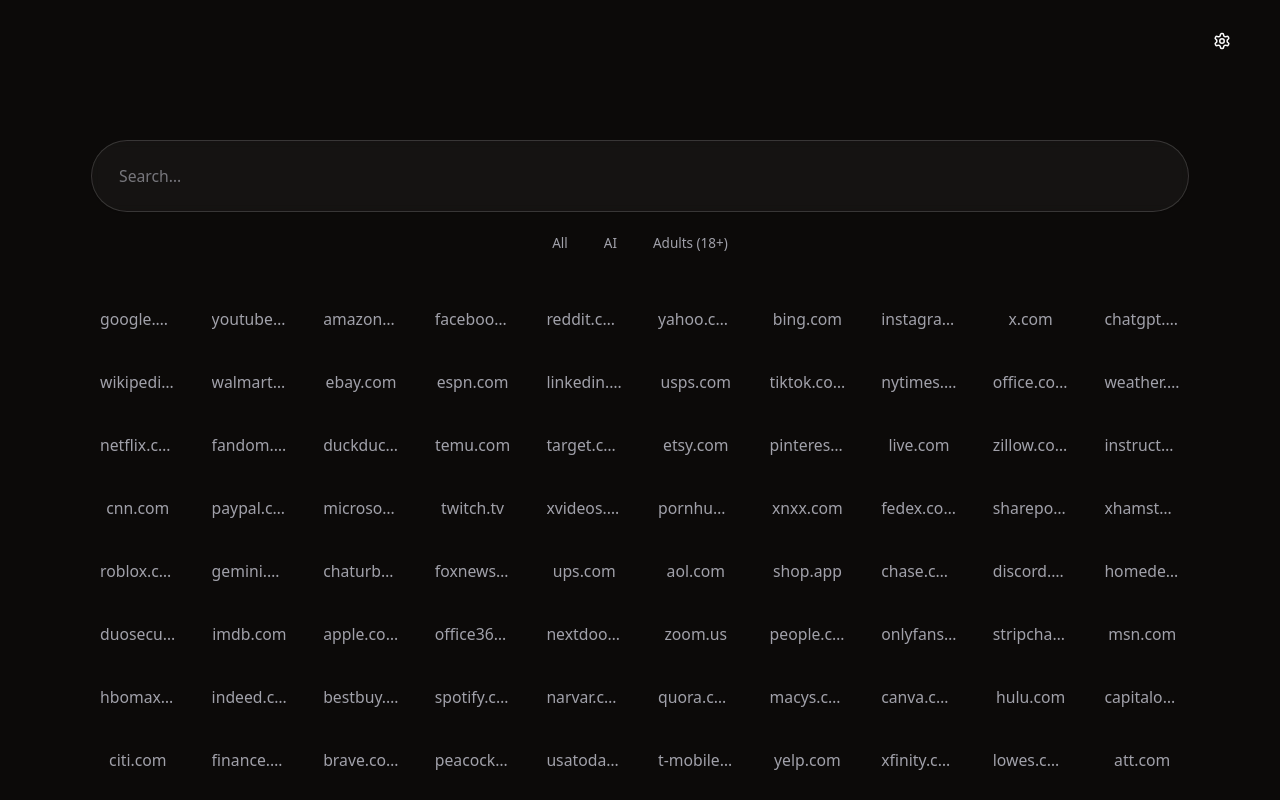
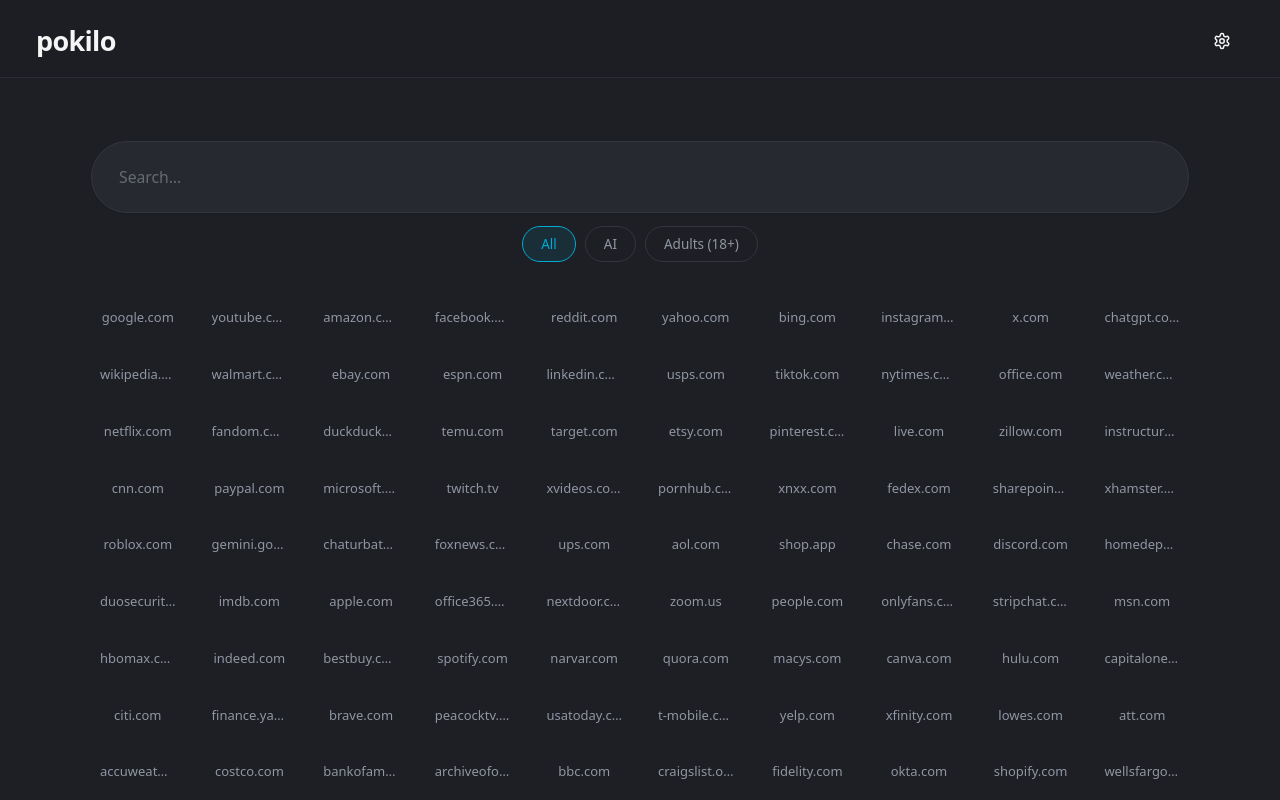
Before and after one commit to shlomixx/link-cloud-pro-ui, a React (Vite) app: page / in a window 1280 px wide. Shown: the top 800 px of the page. Built offline with nearby package versions, Linux system fonts and the light colour scheme; a web font is replaced by a local one.

Commit message:
style: apply Fandom-inspired dark theme with cyan accent
Made-with: Cursor

```diff
--- a/src/App.tsx
+++ b/src/App.tsx
@@ -37,7 +37,7 @@ const App = () => {
             </a>
             <Suspense
               fallback={
-                <div className="min-h-screen bg-gradient-to-br from-gray-900 via-gray-800 to-black flex items-center justify-center">
+                <div className="min-h-screen bg-background flex items-center justify-center">
                   <div className="animate-spin rounded-full h-8 w-8 border-b-2 border-primary"></div>
                 </div>
               }
--- a/src/components/AppHeader.tsx
+++ b/src/components/AppHeader.tsx
@@ -78,22 +78,26 @@ export function AppHeader(props: AppHeaderProps) {
     }
   };
   return (
-    <header ref={headerRef} className="pt-3 sm:pt-4 pb-2 sm:pb-3">
+    <header ref={headerRef} className="sticky top-0 z-50 pt-3 sm:pt-4 pb-2 sm:pb-3 border-b border-border/60 bg-background/80 backdrop-blur-md">
       <div className="container mx-auto">
-        <div className="flex items-center justify-end">
+        <div className="flex items-center justify-between">
+          {/* Fandom-style brandmark */}
+          <a href="/" className="text-xl sm:text-2xl font-bold tracking-tight text-foreground hover:text-primary transition-colors" aria-label="pokilo home">
+            pokilo
+          </a>
           <div className="flex justify-end">
           <DropdownMenu>
             <DropdownMenuTrigger asChild>
-              <Button size="icon" variant="ghost" className="rounded-full">
+              <Button size="icon" variant="ghost" className="rounded-full hover:bg-muted">
                 <Settings className="h-5 w-5" />
               </Button>
             </DropdownMenuTrigger>
             <DropdownMenuContent
               align="end"
-              className={`w-64 rounded-xl border-slate-700/50 bg-slate-900/80 p-2 backdrop-blur-xl`}
+              className="w-64 rounded-xl border-border bg-card p-2 shadow-xl"
             >
-              <DropdownMenuLabel>Settings</DropdownMenuLabel>
-              <DropdownMenuSeparator className="bg-slate-700/50" />
+              <DropdownMenuLabel className="text-muted-foreground text-xs uppercase tracking-wider">Settings</DropdownMenuLabel>
+              <DropdownMenuSeparator className="bg-border" />
 
               <DropdownMenuItem onClick={props.onAddLink} className="rounded-md">
                 <Plus className="mr-2 h-4 w-4" />
@@ -152,9 +156,9 @@ export function AppHeader(props: AppHeaderProps) {
                 </DialogContent>
               </Dialog>
 
-              <DropdownMenuSeparator className="bg-slate-700/50" />
+              <DropdownMenuSeparator className="bg-border" />
 
-              <DropdownMenuLabel>Link Size: {props.linkSize}px</DropdownMenuLabel>
+              <DropdownMenuLabel className="text-muted-foreground text-xs">Link Size: {props.linkSize}px</DropdownMenuLabel>
               <div className="p-2">
                 <Slider
                   defaultValue={[props.linkSize]}
@@ -167,7 +171,7 @@ export function AppHeader(props: AppHeaderProps) {
 
               {(props.onApplyCuratedLinks || props.onResetLocalData) && (
                 <>
-                  <DropdownMenuSeparator className="bg-slate-700/50" />
+                  <DropdownMenuSeparator className="bg-border" />
                   {props.onApplyCuratedLinks && (
                     <DropdownMenuItem onClick={props.onApplyCuratedLinks} className="rounded-md">
                       <Sparkles className="mr-2 h-4 w-4" />
--- a/src/components/LinkCloud.tsx
+++ b/src/components/LinkCloud.tsx
@@ -201,7 +201,7 @@ export function LinkCloud({
               placeholder="Search…"
               value={searchTerm}
               onChange={(e) => onSearchTermChange(e.target.value)}
-              className="h-14 sm:h-16 w-full rounded-full border border-white/15 bg-white/[0.04] px-6 pr-14 text-lg text-foreground placeholder:text-muted-foreground/70 shadow-sm backdrop-blur-sm focus-visible:ring-0 focus-visible:ring-offset-0 focus-visible:border-white/35"
+              className="h-14 sm:h-16 w-full rounded-full border border-border bg-card px-6 pr-14 text-lg text-foreground placeholder:text-muted-foreground/60 shadow-sm focus-visible:ring-2 focus-visible:ring-primary focus-visible:ring-offset-0 focus-visible:border-primary"
               aria-label="Search"
             />
             {searchTerm.trim().length > 0 && (
@@ -210,7 +210,7 @@ export function LinkCloud({
                 variant="ghost"
                 size="icon"
                 onClick={() => onSearchTermChange("")}
-                className="absolute right-2 top-1/2 -translate-y-1/2 h-10 w-10 rounded-full text-muted-foreground hover:text-foreground hover:bg-white/[0.06]"
+                className="absolute right-2 top-1/2 -translate-y-1/2 h-10 w-10 rounded-full text-muted-foreground hover:text-foreground hover:bg-muted"
                 aria-label="Clear search"
               >
                 <X className="h-5 w-5" />
@@ -224,39 +224,26 @@ export function LinkCloud({
           role="group"
           aria-label="Quick categories"
         >
+          {["all", "ai", "adults"].map((cat) => (
             <Button
+              key={cat}
               type="button"
               variant="ghost"
-            className="h-8 rounded-full px-3 text-xs text-muted-foreground hover:text-foreground hover:bg-white/[0.06]"
-            aria-pressed={selectedCategory === "all"}
-            onClick={() => onSelectedCategoryChange("all")}
-          >
-            All
-          </Button>
-          <Button
-            type="button"
-            variant="ghost"
-            className="h-8 rounded-full px-3 text-xs text-muted-foreground hover:text-foreground hover:bg-white/[0.06]"
-            aria-pressed={selectedCategory === "ai"}
+              className={`h-8 rounded-full px-4 text-xs font-medium border transition-colors
+                ${selectedCategory === cat
+                  ? "border-primary bg-primary/10 text-primary"
+                  : "border-border text-muted-foreground hover:text-foreground hover:bg-muted hover:border-muted-foreground/40"
+                }`}
+              aria-pressed={selectedCategory === cat}
               onClick={() => {
-              onAddTemplateCategory("ai");
-              onSelectedCategoryChange("ai");
+                if (cat === "ai") onAddTemplateCategory("ai");
+                if (cat === "adults") onAddTemplateCategory("adults");
+                onSelectedCategoryChange(cat);
               }}
             >
-            AI
+              {cat === "all" ? "All" : cat === "ai" ? "AI" : "Adults (18+)"}
             </Button>
-          <Button
-            type="button"
-            variant="ghost"
-            className="h-8 rounded-full px-3 text-xs text-muted-foreground hover:text-foreground hover:bg-white/[0.06]"
-            aria-pressed={selectedCategory === "adults"}
-            onClick={() => {
-              onAddTemplateCategory("adults");
-              onSelectedCategoryChange("adults");
-            }}
-          >
-            Adults (18+)
-          </Button>
+          ))}
         </div>
 
         <div className="mt-6 sm:mt-8">
@@ -266,7 +253,7 @@ export function LinkCloud({
                 key={link.key}
                 type="button"
                 onClick={() => onLinkClick(link)}
-                className="group flex flex-col items-center gap-2 rounded-2xl px-2 py-2.5 transition-colors hover:bg-white/[0.04] focus-visible:outline-none focus-visible:ring-2 focus-visible:ring-ring/50"
+                className="group flex flex-col items-center gap-2 rounded-xl px-2 py-2.5 transition-colors hover:bg-muted focus-visible:outline-none focus-visible:ring-2 focus-visible:ring-primary/50"
                 aria-label={link.name}
                 title={link.name}
               >
@@ -278,7 +265,7 @@ export function LinkCloud({
                   decoding="async"
                   onError={handleFaviconError}
                 />
-                <span className="w-full truncate text-[13px] sm:text-sm leading-tight text-muted-foreground group-hover:text-foreground">
+                <span className="w-full truncate text-[12px] sm:text-[13px] leading-tight text-muted-foreground group-hover:text-primary">
                   {link.name}
                 </span>
               </button>
--- a/src/index.css
+++ b/src/index.css
@@ -9,67 +9,62 @@ All colors MUST be HSL.
 @layer base {
   :root {
     --background: 0 0% 100%;
-    --foreground: 240 10% 20%;
-    --card: 329 3% 98%;
+    --foreground: 240 10% 12%;
+    --card: 0 0% 100%;
     --card-foreground: 240 10% 3.9%;
     --popover: 0 0% 100%;
     --popover-foreground: 240 10% 5%;
     --primary: 336 78% 57%; /* Mapped from --color-primary */
     --primary-foreground: 0 0% 100%;
-    --secondary: 240 4.8% 91%;
-    --secondary-foreground: 240 7% 10%;
-    --muted: 0 0% 92%;
-    --muted-foreground: 0 0% 36%;
-    --accent: 0 0% 96.1%;
+    --secondary: 240 5% 96%;
+    --secondary-foreground: 240 7% 12%;
+    --muted: 240 5% 96%;
+    --muted-foreground: 240 4% 38%;
+    --accent: 240 5% 96%;
     --accent-foreground: 0 0% 9%;
     --destructive: 0 72% 40%;
     --destructive-foreground: 0 0% 100%;
     --success: 123 38% 37%;
     --success-foreground: 123 38% 30%;
     --info: 199 92% 36%;
-    --border: 240 6% 84%;
-    --input: 240 6% 84%;
+    --border: 240 6% 88%;
+    --input: 240 6% 88%;
     --ring: 240 10% 3.9%;
     --radius: 0.5rem;
-
-    /* Essential gradient variables */
-    --gradient-primary: linear-gradient(135deg, hsl(336 78% 57%), hsl(280 100% 70%));
-    --gradient-secondary: linear-gradient(135deg, hsl(240 100% 70%), hsl(200 100% 70%));
-    --gradient-accent: linear-gradient(135deg, hsl(280 100% 70%), hsl(320 100% 70%));
-    --gradient-card: linear-gradient(135deg, hsla(240 10% 3.9% / 0.8), hsla(240 10% 3.9% / 0.6));
-    --gradient-hover: linear-gradient(135deg, hsl(336 78% 67%), hsl(280 100% 80%));
   }
 
   .dark {
-    --background: 20 14% 4%; /* #0C0A09 */
-    --foreground: 0 0% 99%;   /* #FCFCFC */
-    --card: 212 19% 15%;
-    --card-foreground: 0 0% 98%;
-    --popover: 0 0% 5%;
-    --popover-foreground: 240 10% 85%;
-    --primary: 336 78% 57%; /* Mapped from --color-primary */
+    /* Fandom-inspired dark palette */
+    /* Background: #1D1F23 deep dark navy */
+    --background: 222 13% 13%;
+    /* Foreground: near white */
+    --foreground: 0 0% 96%;
+    /* Card: slightly lighter surface #26282E */
+    --card: 222 11% 17%;
+    --card-foreground: 0 0% 96%;
+    --popover: 222 13% 10%;
+    --popover-foreground: 0 0% 92%;
+    /* Primary: Fandom cyan-blue #00B4D8 */
+    --primary: 192 100% 42%;
     --primary-foreground: 0 0% 100%;
-    --secondary: 240 3.7% 15.9%;
-    --secondary-foreground: 0 0% 98%;
-    --muted: 212 12% 27%;
-    --muted-foreground: 240 5% 64.9%;
-    --accent: 0 0% 14.9%;
-    --accent-foreground: 0 0% 98%;
-    --destructive: 0 90% 60%;
+    /* Secondary surface */
+    --secondary: 222 11% 21%;
+    --secondary-foreground: 0 0% 92%;
+    /* Muted: #3A3C42 */
+    --muted: 222 8% 24%;
+    --muted-foreground: 220 9% 60%;
+    /* Accent: slightly brighter surface */
+    --accent: 222 11% 21%;
+    --accent-foreground: 0 0% 96%;
+    --destructive: 0 85% 60%;
     --destructive-foreground: 0 0% 100%;
-    --success: 123 38% 57%;
-    --success-foreground: 123 38% 88%;
-    --info: 199 92% 56%;
-    --border: 240 3.7% 30%;
-    --input: 240 3.7% 30%;
-    --ring: 240 4.9% 83.9%;
-
-    /* Dark mode gradient variables */
-    --gradient-primary: linear-gradient(135deg, hsl(336 78% 57%), hsl(280 100% 60%));
-    --gradient-secondary: linear-gradient(135deg, hsl(240 100% 60%), hsl(200 100% 60%));
-    --gradient-accent: linear-gradient(135deg, hsl(280 100% 60%), hsl(320 100% 60%));
-    --gradient-card: linear-gradient(135deg, hsla(212 19% 15% / 0.8), hsla(212 19% 15% / 0.6));
-    --gradient-hover: linear-gradient(135deg, hsl(336 78% 67%), hsl(280 100% 70%));
+    --success: 142 70% 45%;
+    --success-foreground: 142 70% 88%;
+    --info: 192 100% 42%;
+    /* Border: #35373E */
+    --border: 222 8% 22%;
+    --input: 222 8% 22%;
+    --ring: 192 100% 42%;
   }
 }
 
@@ -135,85 +130,11 @@ All colors MUST be HSL.
   }
 
   ::-webkit-scrollbar-thumb:hover {
-    background: hsl(var(--border) / 0.8);
+    background: hsl(192 100% 42% / 0.6);
   }
 }
 
 @layer components {
-  /* Enhanced gradient utilities */
-  .gradient-primary {
-    background: var(--gradient-primary);
-  }
-
-  .gradient-secondary {
-    background: var(--gradient-secondary);
-  }
-
-  .gradient-accent {
-    background: var(--gradient-accent);
-  }
-
-  .gradient-card {
-    background: var(--gradient-card);
-    backdrop-filter: blur(16px);
-    -webkit-backdrop-filter: blur(16px);
-  }
-
-  .gradient-hover {
-    background: var(--gradient-hover);
-  }
-
-  .gradient-text {
-    background: linear-gradient(90deg, #d8b4fe, #a5b4fc);
-    -webkit-background-clip: text;
-    -webkit-text-fill-color: transparent;
-    background-clip: text;
-  }
-
-  .gradient-text-secondary {
-    background: var(--gradient-secondary);
-    -webkit-background-clip: text;
-    -webkit-text-fill-color: transparent;
-    background-clip: text;
-  }
-
-  .gradient-text-accent {
-    background: var(--gradient-accent);
-    -webkit-background-clip: text;
-    -webkit-text-fill-color: transparent;
-    background-clip: text;
-  }
-
-  /* Enhanced button styles with gradients */
-  .btn-gradient {
-    background: var(--gradient-primary);
-    color: white;
-    border: none;
-    transition: all 0.3s ease;
-    font-weight: 600;
-    letter-spacing: 0.01em;
-  }
-
-  .btn-gradient:hover {
-    background: var(--gradient-hover);
-    transform: translateY(-2px);
-    box-shadow: 0 12px 40px hsla(200 100% 50% / 0.4);
-  }
-
-  /* Card enhancements */
-  .card-gradient {
-    background: var(--gradient-card);
-    border: 1px solid hsla(0 0% 100% / 0.1);
-    box-shadow: 0 8px 32px hsla(0 0% 0% / 0.2);
-  }
-
-  .card-gradient:hover {
-    transform: translateY(-3px);
-    box-shadow: 0 16px 48px hsla(0 0% 0% / 0.3);
-    border: 1px solid hsla(0 0% 100% / 0.2);
-    transition: all 0.3s ease;
-  }
-
   /* Typography enhancements */
   .text-enhanced {
     font-weight: 600;
```
Lines whose indentation alone changed are shown as unchanged.
